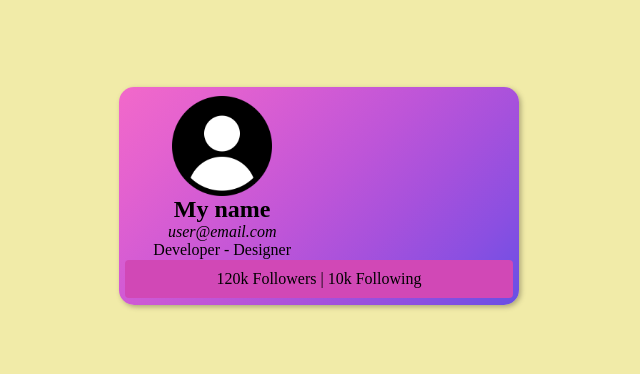
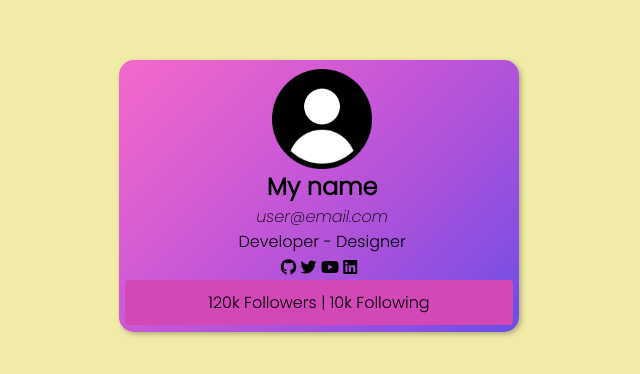
Before and after one commit to ReyAntonio12/vcard-reynadlo, a plain HTML site: page index.html in a window 1280 px wide. Shown: the part 204-578 px from the top of the page, without its empty margins (321-961 px from the left). Drawn offline with Linux system fonts and the light colour scheme.

Commit message:
final change

```diff
--- a/index.html
+++ b/index.html
@@ -5,6 +5,7 @@
     <meta http-equiv="X-UA-Compatible" content="IE=edge">
     <meta name="viewport" content="width=device-width, initial-scale=1.0">
     <title>My Personal vCard</title>
+    <script src="https://kit.fontawesome.com/b91bfcd503.js" crossorigin="anonymous"></script>
     <link rel="stylesheet" href="styles.css" />
     <link rel="preconnect" href="https://fonts.googleapis.com">
     <link rel="preconnect" href="https://fonts.gstatic.com" crossorigin>
@@ -19,6 +20,12 @@
             <p>Developer - Designer</p>
         </div>
 
+        <div class = "rrss">
+            <i class="fa-brands fa-github"></i>
+            <i class="fa-brands fa-twitter"></i>
+            <i class="fa-brands fa-youtube"></i>
+            <i class="fa-brands fa-linkedin"></i>
+        </div>
         <div class="footer"> 120k Followers | 10k Following </div>
     </main>
 </body>
--- a/styles.css
+++ b/styles.css
@@ -2,7 +2,7 @@
     margin: 0;
     padding: auto;
     box-sizing: border-box;
-    font-family: 'Poppins' sans-serif;
+    font-family: 'Poppins', sans-serif;
 }
 
 body {
@@ -29,6 +29,10 @@ img{
     margin: 0 auto;
 }
 
+#begining{
+    left: 100px;
+}
+
 #begining, .container{
     position: relative;
     width: 50%;
@@ -41,9 +45,16 @@ img{
     padding: 0.5%;
 }
 
+
 .footer{
    padding: 10px;
    background-color: rgb(209, 72, 182);
    width: 100%;
    border-radius: 4px;
+   cursor: pointer;
+   transition: 0.3s;
 }
+
+.footer:hover{
+    color: white;
+}
```
